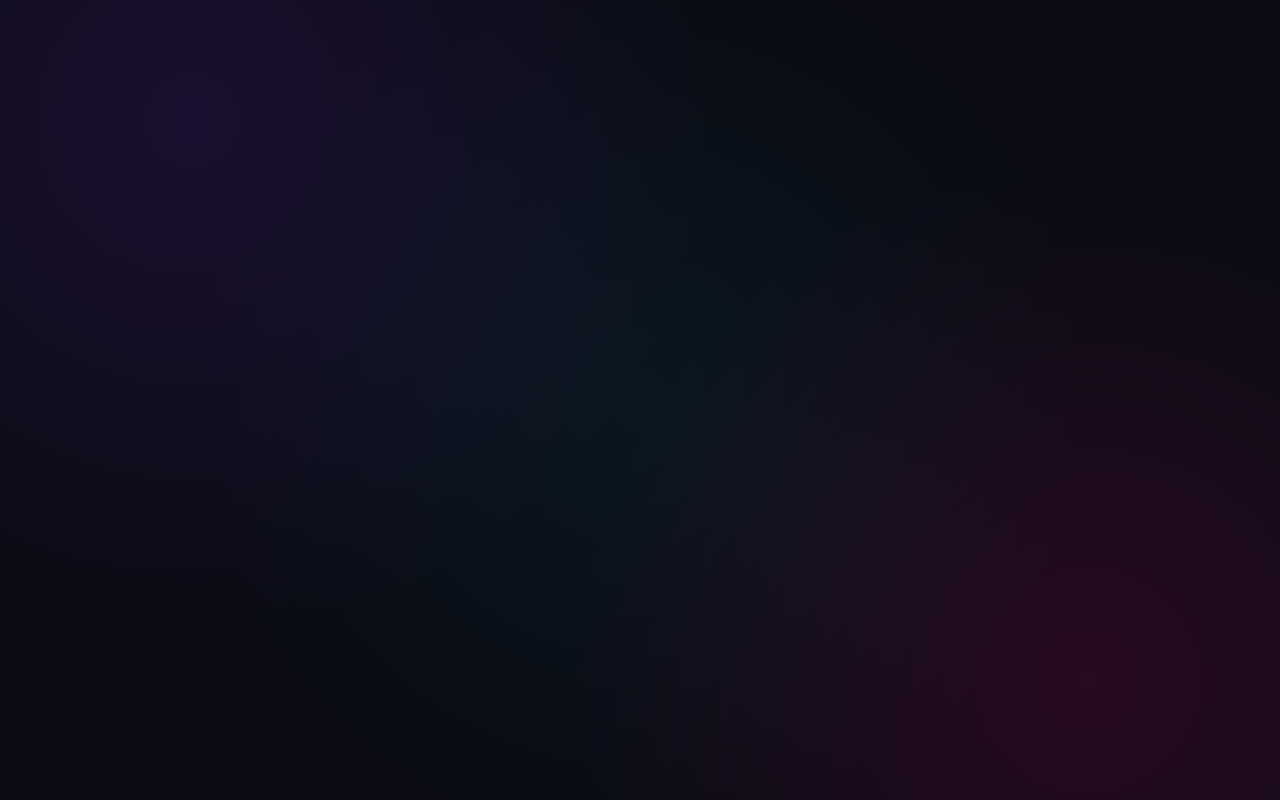
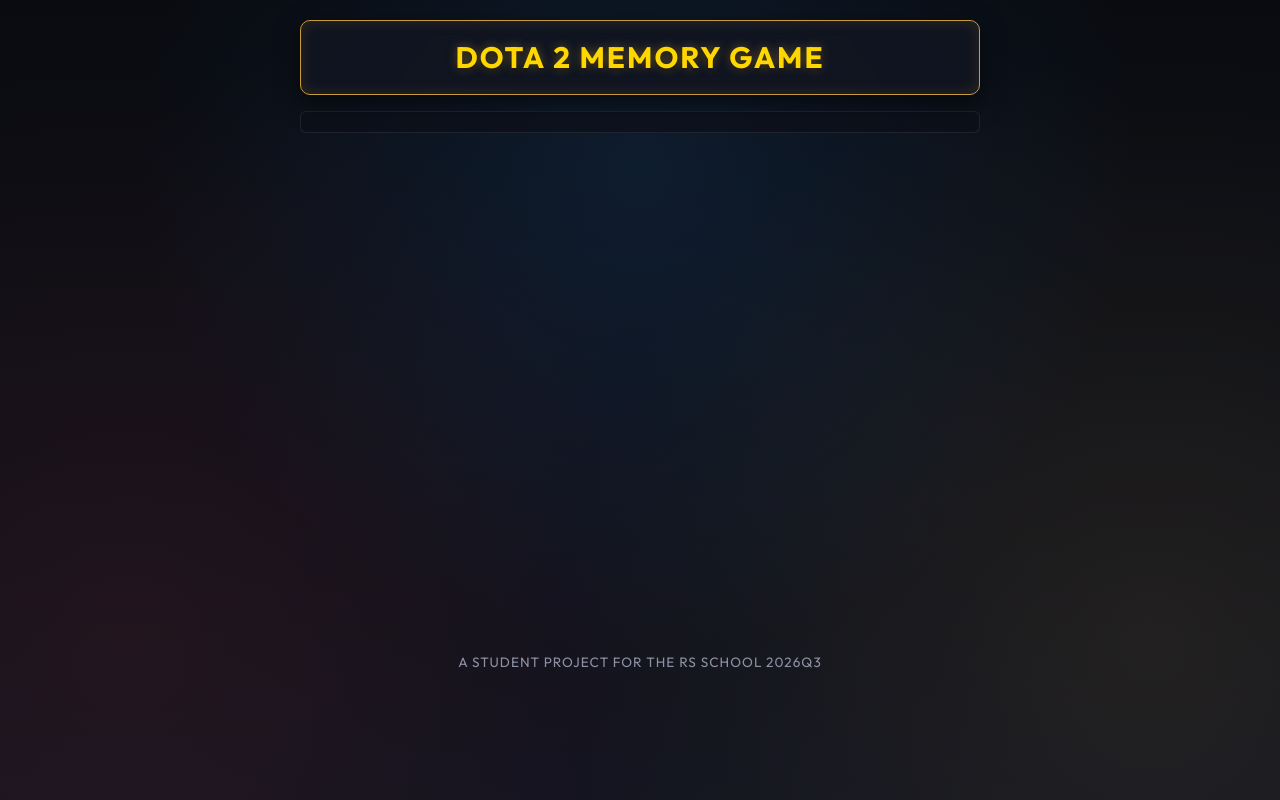
Before and after one commit to SkorbezhArtem/memory-game, a plain HTML site: page index.html in a window 1280 px wide. Drawn offline with Linux system fonts and the light colour scheme.

Commit message:
feat: create dom helper functions and base layout

```diff
--- a/css/style.css
+++ b/css/style.css
@@ -1,22 +1,20 @@
 :root {
-  --bg-primary: #0a0b14;
-  --bg-secondary: #121424;
-  --card-bg: #191b30;
-  --card-back: #202442;
-  --accent-primary: #7928ca;
-  --accent-secondary: #ff0080;
-  --accent-cyan: #00f2fe;
-  --text-main: #f3f4f6;
-  --text-muted: #9ca3af;
-  --border-color: rgba(255, 255, 255, 0.1);
-  --glass-bg: rgba(25, 27, 48, 0.7);
-  --shadow-main: 0 8px 32px 0 rgba(0, 0, 0, 0.37);
-  --radius-sm: 8px;
-  --radius-md: 12px;
-  --radius-lg: 20px;
-  --transition-fast: 0.2s ease;
-  --transition-normal: 0.3s ease;
-  --font-family: 'Outfit', -apple-system, BlinkMacSystemFont, 'Segoe UI', Roboto, sans-serif;
+  --bg-dark: #0b0d13;
+  --bg-panel: rgba(18, 22, 34, 0.85);
+  --border-gold: #c89b3c;
+  --border-gold-glow: rgba(200, 155, 60, 0.4);
+  --border-dark: rgba(255, 255, 255, 0.08);
+  --text-gold: #f0e6d2;
+  --text-gold-bright: #ffd700;
+  --text-muted: #8c92a4;
+  --accent-red: #a82525;
+  --accent-blue: #1e62a8;
+  --accent-blue-glow: rgba(0, 180, 255, 0.35);
+  --font-main: 'Outfit', sans-serif;
+  --radius-sm: 6px;
+  --radius-md: 10px;
+  --radius-lg: 16px;
+  --transition-smooth: 0.25s ease;
 }
 
 *, *::before, *::after {
@@ -27,18 +25,86 @@
 
 body {
   min-height: 100vh;
-  font-family: var(--font-family);
-  background-color: var(--bg-primary);
+  font-family: var(--font-main);
+  background-color: var(--bg-dark);
   background-image:
-    radial-gradient(circle at 15% 15%, rgba(121, 40, 202, 0.15) 0%, transparent 40%),
-    radial-gradient(circle at 85% 85%, rgba(255, 0, 128, 0.12) 0%, transparent 40%),
-    radial-gradient(circle at 50% 50%, rgba(0, 242, 254, 0.05) 0%, transparent 60%);
-  color: var(--text-main);
+    radial-gradient(circle at 50% 20%, rgba(30, 98, 168, 0.18) 0%, transparent 55%),
+    radial-gradient(circle at 10% 80%, rgba(168, 37, 37, 0.12) 0%, transparent 45%),
+    radial-gradient(circle at 90% 80%, rgba(200, 155, 60, 0.1) 0%, transparent 45%),
+    linear-gradient(180deg, #090b10 0%, #111420 100%);
+  color: var(--text-gold);
   display: flex;
   flex-direction: column;
   align-items: center;
+  justify-content: flex-start;
+  padding: 20px 16px;
   overflow-x: hidden;
-  line-height: 1.5;
+  line-height: 1.4;
+}
+
+.app {
+  width: 100%;
+  max-width: 680px;
+  display: flex;
+  flex-direction: column;
+  align-items: center;
+  gap: 16px;
+}
+
+.header {
+  width: 100%;
+  display: flex;
+  flex-direction: column;
+  align-items: center;
+  gap: 12px;
+  padding: 16px 20px;
+  background: var(--bg-panel);
+  backdrop-filter: blur(8px);
+  border: 1px solid var(--border-gold);
+  border-radius: var(--radius-md);
+  box-shadow:
+    inset 0 0 15px rgba(200, 155, 60, 0.15),
+    0 8px 24px rgba(0, 0, 0, 0.6);
+  text-align: center;
+}
+
+.header__title {
+  font-size: clamp(1.25rem, 4vw, 1.85rem);
+  font-weight: 700;
+  letter-spacing: 2px;
+  text-transform: uppercase;
+  color: var(--text-gold-bright);
+  text-shadow:
+    0 0 10px rgba(200, 155, 60, 0.5),
+    0 2px 4px rgba(0, 0, 0, 0.8);
+}
+
+.status-panel {
+  width: 100%;
+  display: flex;
+  justify-content: center;
+  gap: 24px;
+  padding: 10px 16px;
+  background: rgba(14, 17, 27, 0.7);
+  border: 1px solid var(--border-dark);
+  border-radius: var(--radius-sm);
+}
+
+.board-container {
+  width: 100%;
+  display: flex;
+  justify-content: center;
+  align-items: center;
+  min-height: 480px;
+}
+
+.footer {
+  margin-top: 8px;
+  font-size: 0.85rem;
+  letter-spacing: 1px;
+  text-transform: uppercase;
+  color: var(--text-muted);
+  text-align: center;
 }
 
 button {
@@ -46,4 +112,6 @@
   cursor: pointer;
   border: none;
   outline: none;
+  user-select: none;
+  transition: all var(--transition-smooth);
 }
--- a/js/index.js
+++ b/js/index.js
@@ -0,0 +1,34 @@
+import { createElement } from './utils/dom.js';
+
+const initApp = () => {
+  const app = createElement('div', {
+    className: 'app',
+    children: [
+      createElement('header', {
+        className: 'header',
+        children: [
+          createElement('h1', {
+            className: 'header__title',
+            text: 'DOTA 2 MEMORY GAME',
+          }),
+        ],
+      }),
+      createElement('section', {
+        className: 'status-panel',
+        attributes: { 'aria-label': 'Game statistics' },
+      }),
+      createElement('main', {
+        className: 'board-container',
+        attributes: { 'aria-label': 'Game board' },
+      }),
+      createElement('footer', {
+        className: 'footer',
+        text: 'A student project for the RS School 2026Q3',
+      }),
+    ],
+  });
+
+  document.body.appendChild(app);
+};
+
+document.addEventListener('DOMContentLoaded', initApp);
--- /dev/null
+++ b/js/utils/dom.js
@@ -0,0 +1,48 @@
+export const createElement = (tag, options = {}) => {
+  const element = document.createElement(tag);
+
+  if (options.className) {
+    const classes = []
+      .concat(options.className)
+      .filter(Boolean)
+      .flatMap((c) => String(c).split(/\s+/))
+      .filter(Boolean);
+    if (classes.length) {
+      element.classList.add(...classes);
+    }
+  }
+
+  if (options.text !== undefined && options.text !== null) {
+    element.textContent = String(options.text);
+  }
+
+  if (options.attributes) {
+    Object.entries(options.attributes).forEach(([key, value]) => {
+      if (value === undefined || value === null || value === false) return;
+      element.setAttribute(key, value === true ? '' : String(value));
+    });
+  }
+
+  if (options.dataset) {
+    Object.assign(element.dataset, options.dataset);
+  }
+
+  if (options.events) {
+    Object.entries(options.events).forEach(([event, handler]) => {
+      if (typeof handler === 'function') {
+        element.addEventListener(event, handler);
+      }
+    });
+  }
+
+  if (options.children) {
+    const children = Array.isArray(options.children) ? options.children : [options.children];
+    element.append(...children.filter((child) => child != null && child !== false));
+  }
+
+  return element;
+};
+
+export const clearElement = (element) => {
+  element?.replaceChildren();
+};
```
